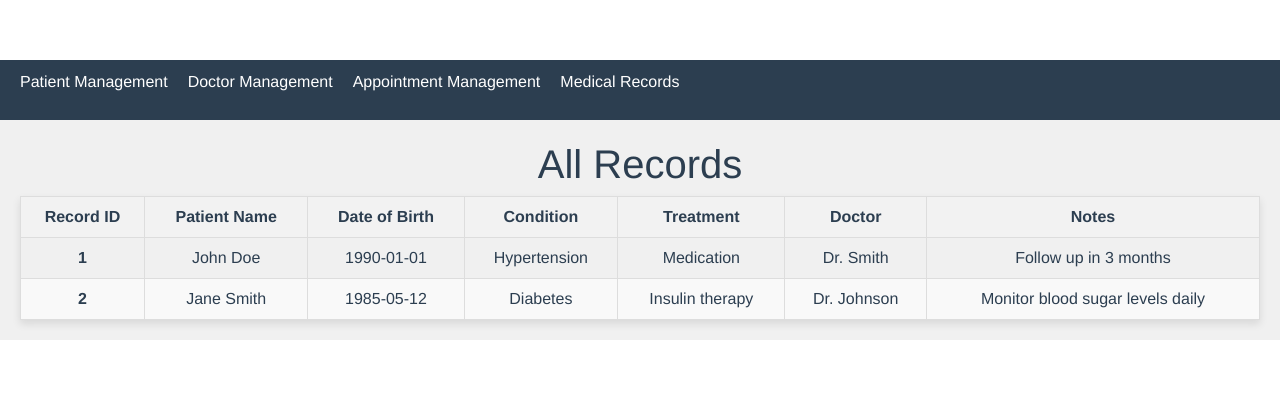
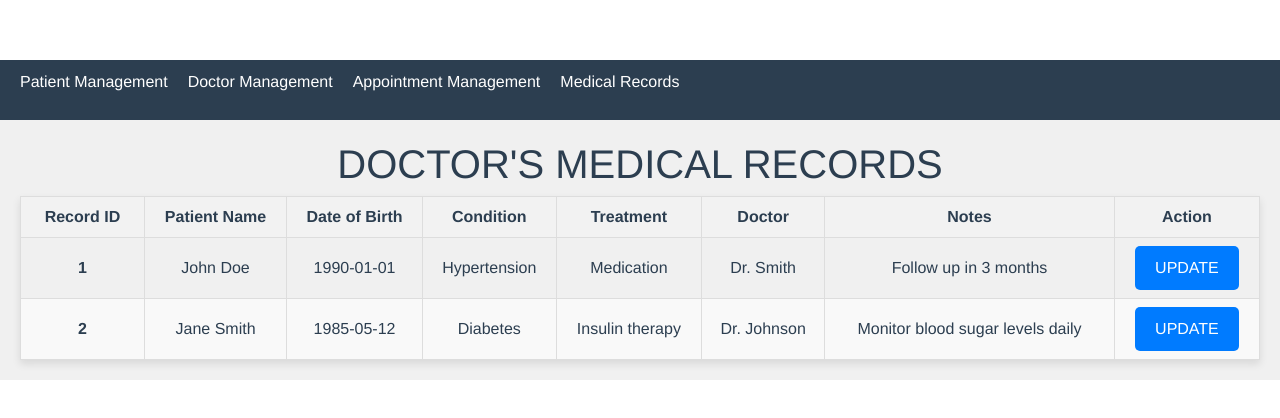
Before and after one commit to sheenatoroy/HospitalManagement, a Vue app in the folder frontend/: page /medical-records in a window 1280 px wide. Shown: the top 418 px of the page. Built offline with nearby package versions, Linux system fonts and the light colour scheme.

Commit message:
Doctor's Update MedicalRecords.vue

```diff
--- a/frontend/src/components/MedicalRecords.vue
+++ b/frontend/src/components/MedicalRecords.vue
@@ -18,7 +18,7 @@
     </nav>
 
     <div class="admin-view">
-      <h1>All Records</h1>
+      <h1>DOCTOR'S MEDICAL RECORDS</h1>
       <table class="record-table">
         <thead>
           <tr>
@@ -29,6 +29,7 @@
             <th>Treatment</th>
             <th>Doctor</th>
             <th>Notes</th>
+            <th>Action</th>
           </tr>
         </thead>
         <tbody>
@@ -40,6 +41,7 @@
             <td>{{ record.treatment }}</td>
             <td>{{ record.doctor }}</td>
             <td>{{ record.notes }}</td>
+            <td><button @click="editRecord(record.id)" class="btn btn-primary">UPDATE</button></td>
           </tr>
         </tbody>
       </table>
@@ -140,4 +142,22 @@ export default {
 .record-table tr:hover {
   background-color: #f0f0f0;
 }
+
+/* Button Styles */
+.btn {
+  padding: 10px 20px;
+  font-size: 16px;
+  cursor: pointer;
+  border: none;
+  border-radius: 5px;
+}
+
+.btn-primary {
+  background-color: #007bff; /* Blue */
+  color: #fff;
+}
+
+.btn-primary:hover {
+  background-color: #0056b3; /* Darker blue on hover */
+}
 </style>
```
